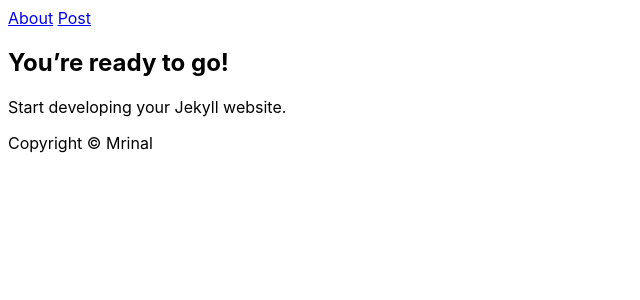
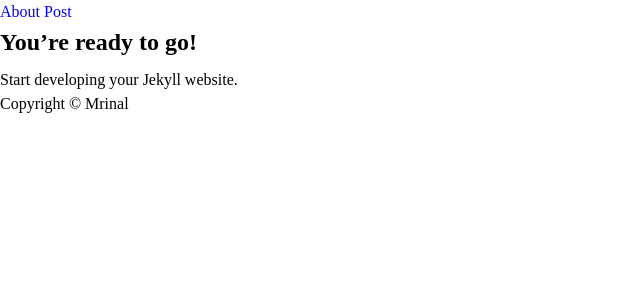
Before and after one commit to mrinalcs/portraze, a Jekyll site: the page built from index.md, in a window 1280 px wide. Shown: the top 300 px of the page, without its empty margins (0-640 px from the left). Built offline with Jekyll 4.4.1, drawn with Linux system fonts in a browser that asks for light colours; our own code applies the rules of GitHub Pages for plain Markdown files.

Commit message:
Update base.scss

```diff
--- a/_sass/base.scss
+++ b/_sass/base.scss
@@ -1,9 +1,69 @@
-$backgroundColor: #ffffff;
-$bodyColor: #000000;
-$bodyFont: -apple-system,BlinkMacSystemFont,"Segoe UI",Helvetica,Arial,sans-serif,"Apple Color Emoji","Segoe UI Emoji","Segoe UI Symbol";
+/* Box sizing border-box reset */
+*,
+*::before,
+*::after {
+    box-sizing: border-box;
+}
 
-body {
-  background: $backgroundColor;
-  color: $bodyColor;
-  font-family: $bodyFont;
+/* Remove default margin and padding */
+body,
+h1,
+h2,
+h3,
+h4,
+h5,
+h6,
+p,
+ul,
+ol,
+dl,
+figure,
+blockquote,
+fieldset,
+legend {
+    margin: 0;
+    padding: 0;
 }
+
+/* Remove list styles (bullet points and default padding) */
+ul,
+ol {
+    list-style: none;
+    padding: 0;
+}
+
+/* Set base font size and line height */
+html {
+    font-size: 16px;
+    line-height: 1.5;
+}
+
+/* Reset heading margins */
+h1,
+h2,
+h3,
+h4,
+h5,
+h6 {
+    margin-top: 0;
+    margin-bottom: 0.5rem;
+}
+
+/* Reset hyperlink text decoration */
+a {
+    text-decoration: none;
+}
+
+/* Set default cursor */
+button,
+input,
+select,
+textarea {
+    cursor: pointer;
+}
+
+/* Make images responsive */
+img {
+    max-width: 100%;
+    height: auto;
+}
```
